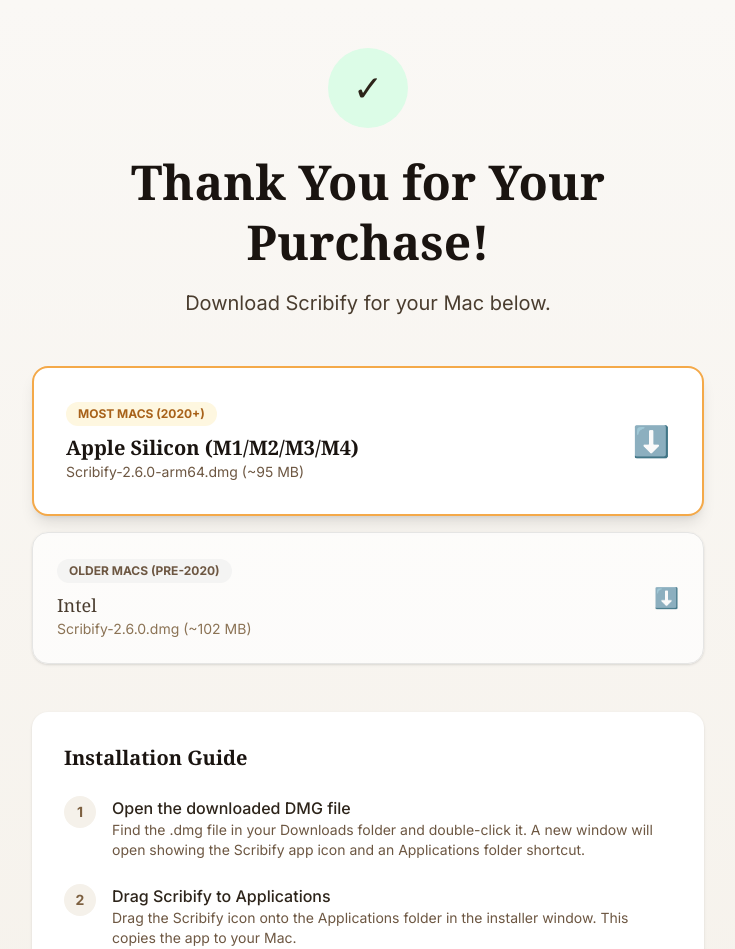
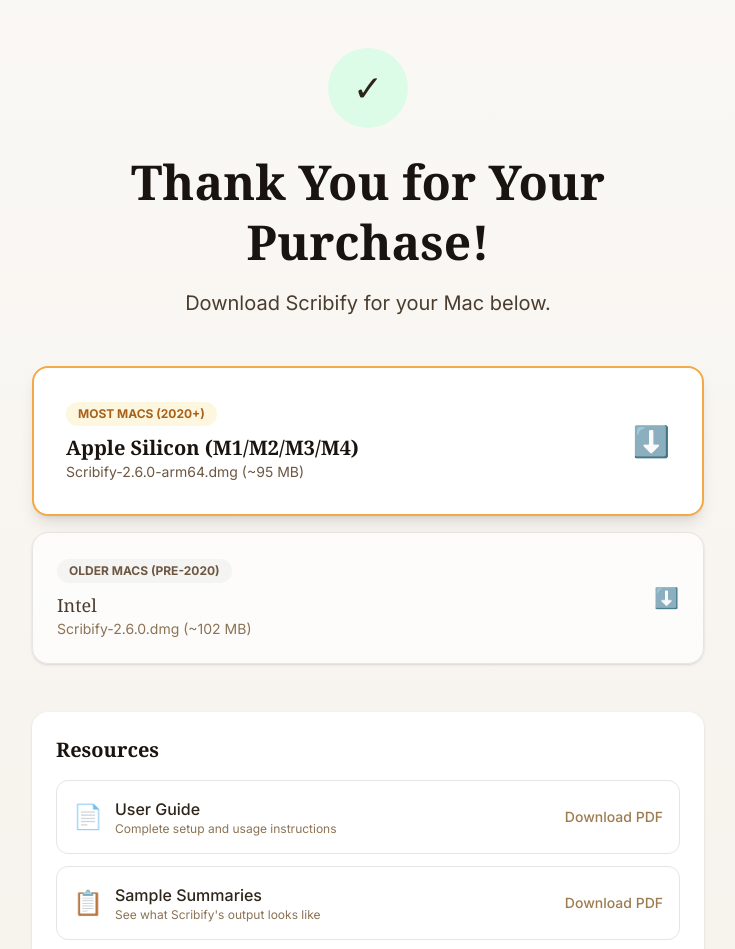
Before and after one commit to kruppt/scribify-landing, a Next.js app: page /download in a window 1280 px wide. Shown: the top 949 px of the page, without its empty margins (272-1007 px from the left). Built offline with nearby package versions, Linux system fonts and the light colour scheme.

Commit message:
Add User Guide and Sample Summaries PDF links to download page
Co-Authored-By: Claude Opus 4.6 <noreply@anthropic.com>

```diff
--- a/src/app/download/page.tsx
+++ b/src/app/download/page.tsx
@@ -132,6 +132,43 @@ export default function DownloadPage() {
             )}
           </div>
 
+          {/* PDF Resources */}
+          <div className="bg-white rounded-2xl p-6 shadow text-left mb-8">
+            <h2 className="text-xl font-bold text-dark-900 mb-4">Resources</h2>
+            <div className="space-y-3">
+              <a
+                href="https://github.com/kruppt/scribify-releases/releases/download/v2.6.0/Scribify_User_Guide.pdf"
+                target="_blank"
+                rel="noopener noreferrer"
+                className="flex items-center justify-between p-4 rounded-xl border border-neutral-200 hover:border-primary-400 hover:bg-primary-50 transition-all duration-200"
+              >
+                <div className="flex items-center gap-3">
+                  <span className="text-2xl">📄</span>
+                  <div>
+                    <p className="font-medium text-dark-800">User Guide</p>
+                    <p className="text-dark-500 text-xs">Complete setup and usage instructions</p>
+                  </div>
+                </div>
+                <span className="text-primary-600 text-sm font-medium">Download PDF</span>
+              </a>
+              <a
+                href="https://github.com/kruppt/scribify-releases/releases/download/v2.6.0/Scribify_Sample_Summaries.pdf"
+                target="_blank"
+                rel="noopener noreferrer"
+                className="flex items-center justify-between p-4 rounded-xl border border-neutral-200 hover:border-primary-400 hover:bg-primary-50 transition-all duration-200"
+              >
+                <div className="flex items-center gap-3">
+                  <span className="text-2xl">📋</span>
+                  <div>
+                    <p className="font-medium text-dark-800">Sample Summaries</p>
+                    <p className="text-dark-500 text-xs">See what Scribify&apos;s output looks like</p>
+                  </div>
+                </div>
+                <span className="text-primary-600 text-sm font-medium">Download PDF</span>
+              </a>
+            </div>
+          </div>
+
           {/* Setup instructions */}
           <div className="bg-white rounded-2xl p-8 shadow text-left mb-8">
             <h2 className="text-xl font-bold text-dark-900 mb-6">Installation Guide</h2>
```
